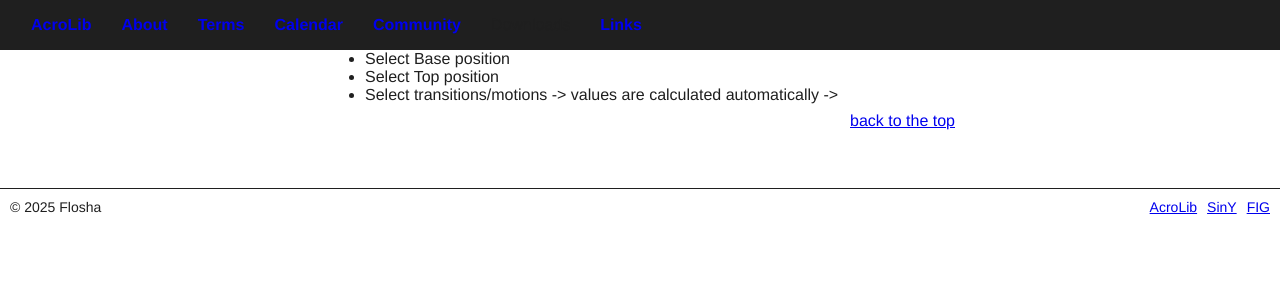
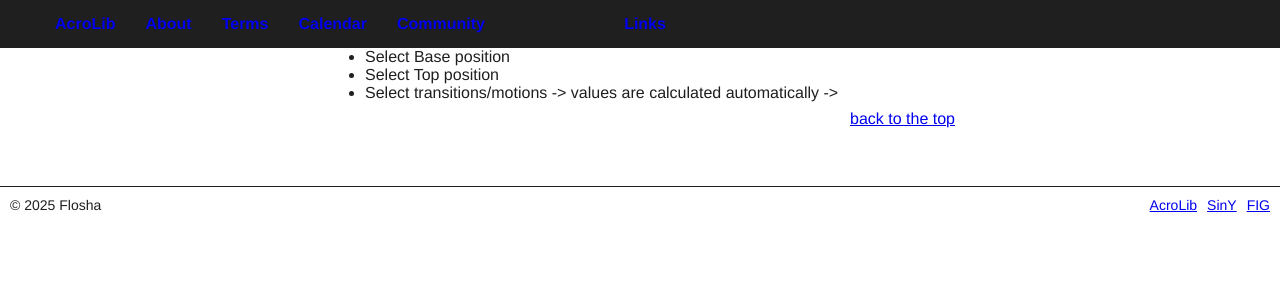
Before and after one commit to floshin/acrolib, a Jekyll site: the page built from interactive-tarrifsheet-element-difficulty-calculation.md, in a window 1280 px wide. Shown: the top 300 px of the page. Built offline with Jekyll 4.4.1, drawn with Linux system fonts in a browser that asks for light colours; our own code applies the rules of GitHub Pages for plain Markdown files.

Commit message:
Update default.html

```diff
--- a/_layouts/default.html
+++ b/_layouts/default.html
@@ -86,14 +86,13 @@ nav {
 
 }
   nav ul {
-    padding: 1em;
     display: flex;
     overflow-x: auto;
     list-style: none;
   }
     nav ul li {
       /*line-height: 2em;*/
-      padding: 0 15px;
+      padding: 15px;
     }
 
 nav ul::first-child {
```
